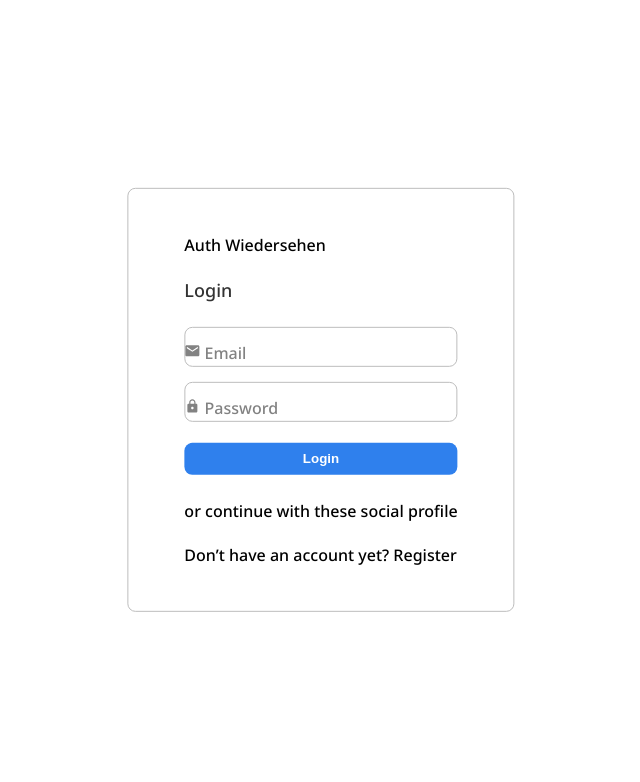
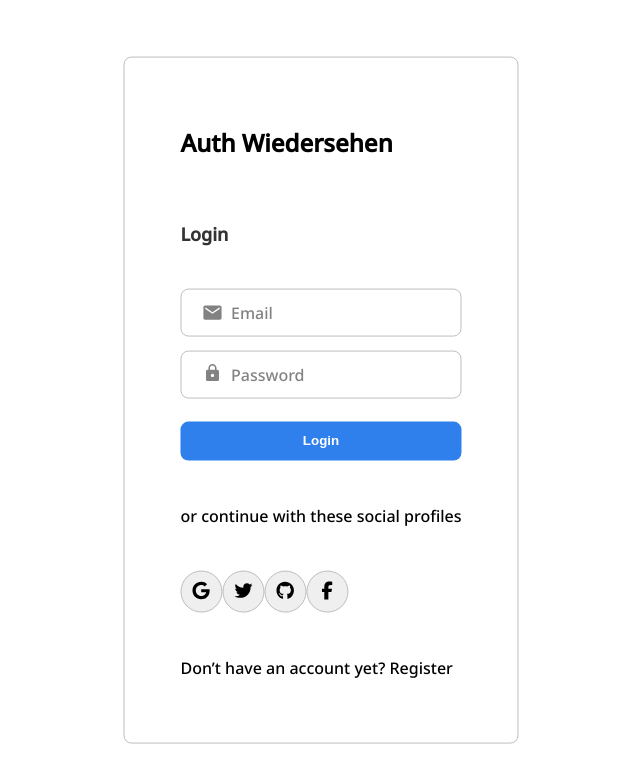
Before and after one commit to Cedrus81/ChatApp-frontend, a React (Vite) app: page / in a window 1280 px wide. Shown: the top 782 px of the page, without its empty margins (319-959 px from the left). Built offline with nearby package versions, Linux system fonts and the light colour scheme.

Commit message:
more work on the login options ui

```diff
--- a/package.json
+++ b/package.json
@@ -9,6 +9,10 @@
     "preview": "vite preview"
   },
   "dependencies": {
+    "@fortawesome/fontawesome-svg-core": "^6.3.0",
+    "@fortawesome/free-brands-svg-icons": "^6.3.0",
+    "@fortawesome/free-solid-svg-icons": "^6.3.0",
+    "@fortawesome/react-fontawesome": "^0.2.0",
     "@reduxjs/toolkit": "^1.9.2",
     "@types/react-redux": "^7.1.25",
     "axios": "^1.3.4",
--- a/src/assets/scss/main.scss
+++ b/src/assets/scss/main.scss
@@ -1,5 +1,5 @@
 // setup
-@import 'setup/reset.scss';
+// @import 'setup/reset.scss';
 @import 'setup/global.scss';
 // CMPS
 
--- a/src/assets/scss/pages/login.scss
+++ b/src/assets/scss/pages/login.scss
@@ -1,9 +1,9 @@
 .login{
     display: flex;
     flex-direction: column;
-    gap: 1.75em;
-    padding-block: 3em;
-    padding-inline: 3.5em;
+    gap: 1.75rem;
+    padding-block: 3rem;
+    padding-inline: 3.5rem;
     h1{
         font-size: 18px;
         color: #333;
@@ -11,33 +11,65 @@
     form{
         display: flex;
         flex-direction: column;
-        gap: 0.90625em;
+        gap: 0.90625rem;
         > .input-box{
             position: relative;
             color: #828282;
             label{
+                display: flex;
+                gap: 0.66rem;
+                align-items: center;
                 user-select: none;
                 position: absolute;
-                top: 1em;
+                top: 50%;
+                transform: translateY(-50%);
+                left: 1rem;
+                padding-inline: 0.5rem;
+                background-color: transparent;
+                transition: 0.3s;
+                &.input-password svg{
+                    top:-2px;
+                }
+                svg{
+                    transform: scale(1.3);
+                    // top: 2px;
+                    position: relative;
+                }
             }
             input{
                 width: 100%;
-                height: 3em;
-                padding: 1em;
+                height: 3rem;
+                padding: 1rem;
                 border: 1px solid #BDBDBD;
                 border-radius: 8px;
                 outline:0;
+                &:focus+label,
+                &:valid+label{
+                    background-color: #fff;
+                    transform: translate(-5%, -175%);
+                    letter-spacing: 1.2;
+                }
             }
         }
         button{
-            margin-top: 0.5em;
+            margin-top: 0.5rem;
             font-weight: 600;
             color: white;
             background-color: #2F80ED;
             border-radius: 8px;
             border: 0;
-            padding: 0.6em;
-            line-height: 1.25em;
+            padding: 0.6rem;
+            line-height: 1.25rem;
+        }
+    }
+    > .social-strategy-list{
+
+        .social-container{
+            width: 2.625rem;
+            height: 2.625rem;
+            border: 1px solid #BDBDBD;
+            border-radius: 100%;
+            font-size: 1.125em;
         }
     }
 }
--- a/src/assets/scss/setup/global.scss
+++ b/src/assets/scss/setup/global.scss
@@ -1,4 +1,12 @@
 @import url('https://fonts.googleapis.com/css2?family=Noto+Sans:wght@500&display=swap');
+
+html{
+    font-size: 16px;
+}
+
+* {
+    box-sizing: border-box;
+}
 
 body > #root {
     font-family: 'Noto Sans';
--- a/src/views/Login.tsx
+++ b/src/views/Login.tsx
@@ -1,24 +1,48 @@
+import { FontAwesomeIcon } from "@fortawesome/react-fontawesome";
 import { IoMdMail, IoMdLock } from "react-icons/io";
+import { faFacebookF, faGithub, faGoogle, faTwitter } from "@fortawesome/free-brands-svg-icons";
 function Login() {
-
+  const strategies = {
+    google:{
+      handler: () => console.log('use google'),
+      icon: <FontAwesomeIcon icon={faGoogle} />
+    },
+    tweeter: {
+      handler: () => console.log('use tweeter'),
+      icon: <FontAwesomeIcon icon={faTwitter} />
+    },
+    github: {
+      handler: () => console.log('use github'),
+      icon: <FontAwesomeIcon icon={faGithub} />
+    },
+    facebook: {
+      handler: () => console.log('use facebook'),
+      icon: <FontAwesomeIcon icon={faFacebookF} />
+    }
+  }
   return (
     <section className='login window'>
       <h2>Auth Wiedersehen</h2>
       <h1>Login</h1>
       <form action="">
         <div className="input-box">
+          <input id="input-email" type="email" required />
           <label htmlFor="input-email"><IoMdMail /> Email</label>
-          <input id="input-email" type="email" required />
         </div>
 
         <div className="input-box">
-          <label htmlFor="input-password"><IoMdLock /> Password</label>
           <input id="input-password" type="password" required />
+          <label htmlFor="input-password" className="input-password"><IoMdLock /> Password</label>
         </div>
 
         <button>Login</button>
       </form>
-      <p>or continue with these social profile</p>
+      <p>or continue with these social profiles</p>
+      <div className="social-strategy-list">
+        { Object.keys(strategies).map( (media, idx) => {
+          return <button key={`login-strategy-${Object.keys(strategies)[idx]}`} className="social-container" onClick={strategies[media as keyof typeof strategies].handler}>{strategies[media as keyof typeof strategies].icon}</button>
+        })}
+      </div>
       <p>Don’t have an account yet? Register</p>
     </section>
   )
```
Also changed, not shown: 1 other file (tests, documents, lock files or other folders).
